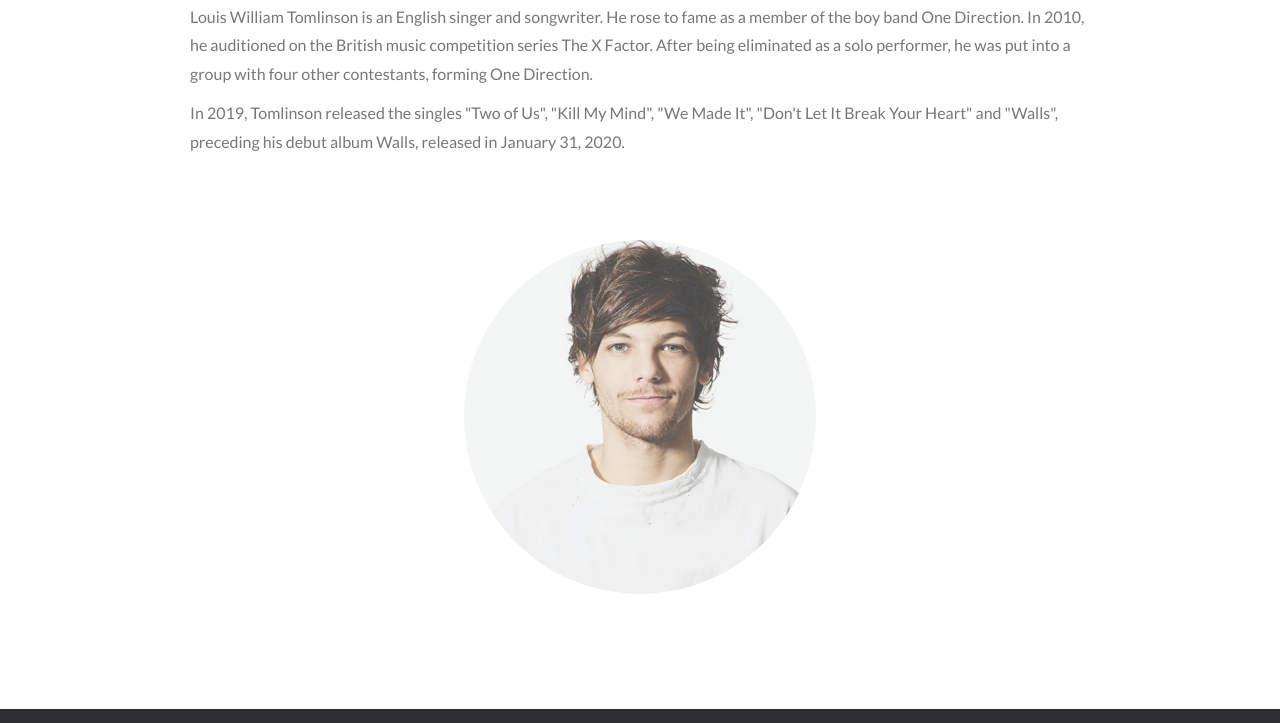
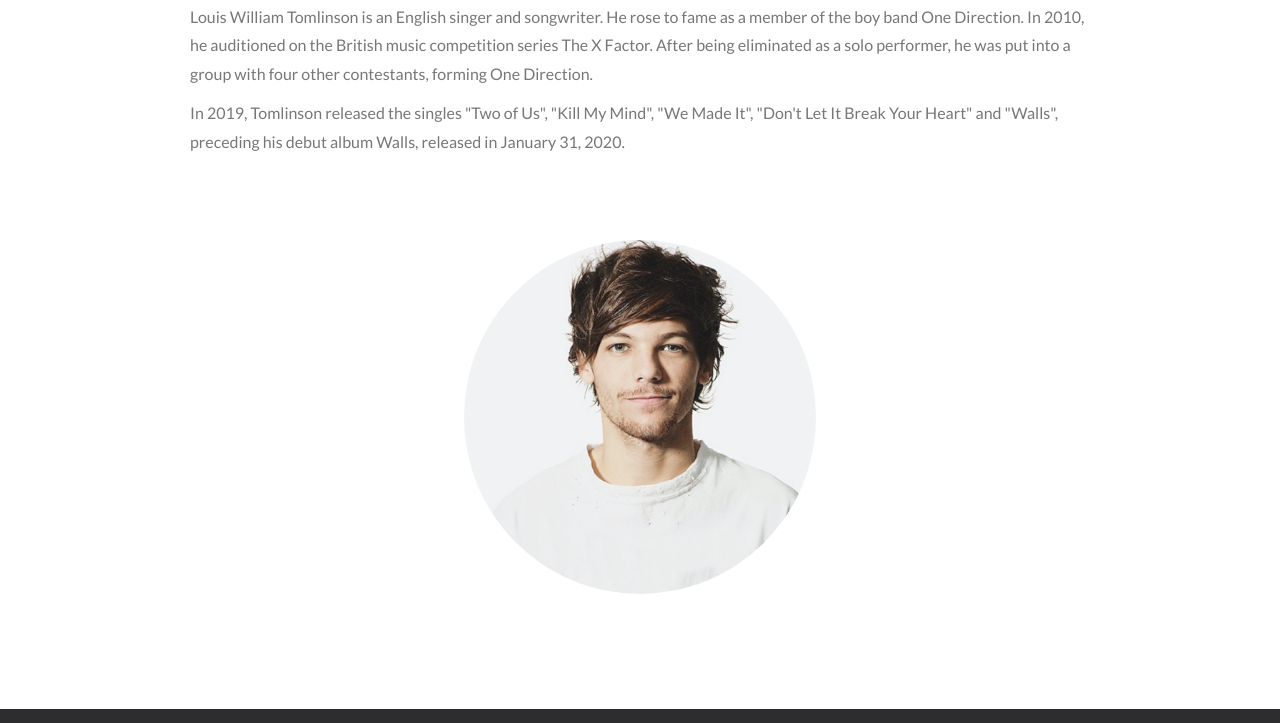
Before and after one commit to cathycat0131/LouisTomlinson, a PHP site: page / in a window 1280 px wide. Shown: the part 1003-1726 px from the top of the page. Run offline with PHP 8.4, Linux system fonts and the light colour scheme.

Commit message:
change the opacity

```diff
--- a/site/style.css
+++ b/site/style.css
@@ -37,7 +37,7 @@ h5{
     margin-bottom: 25px;
     width: 40%;
     height: 40%;
-    opacity: 0.7;
+    opacity: 0.9;
 }
 
 .person:hover {
```
